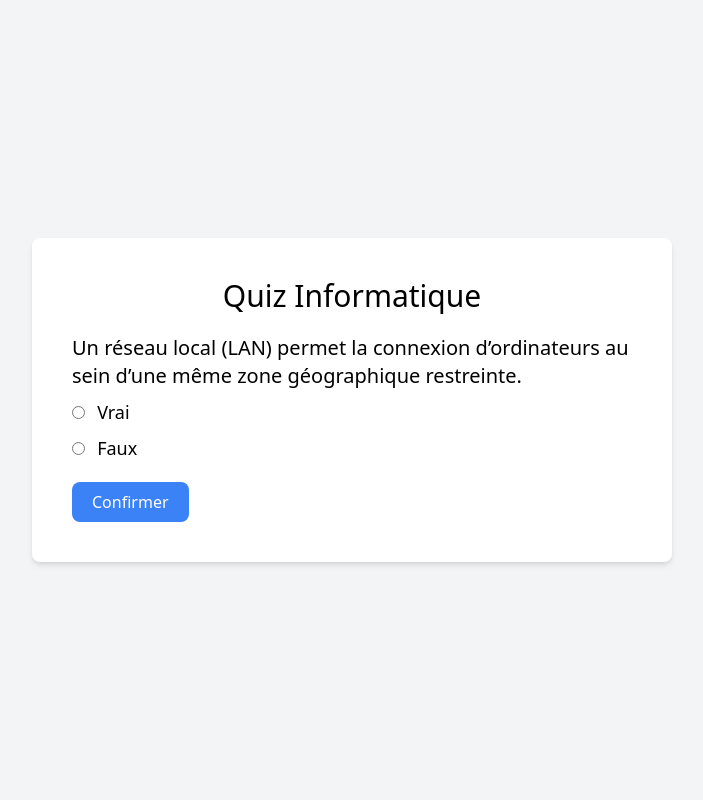
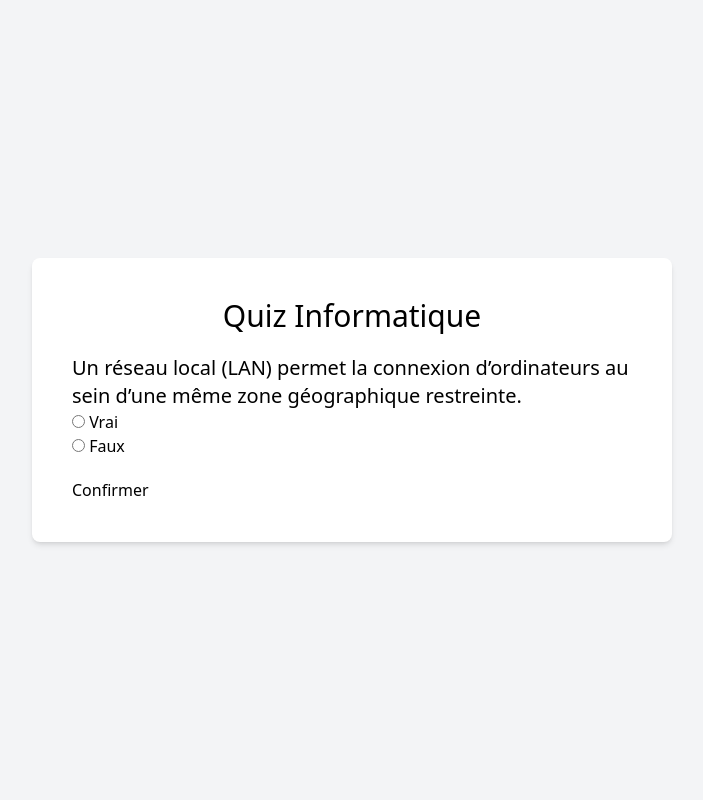
Before and after one commit to lefarmer01600/EPSI-on-jouait, a Flask app: page / in a window 1280 px wide. Shown: the whole page, without its empty margins (288-991 px from the left). Run offline with Flask 3, Linux system fonts and the light colour scheme.

Commit message:
added local css

```diff
--- a/app.py
+++ b/app.py
@@ -29,7 +29,9 @@
             return render_template('answer.html', reponse="Bonne réponse")
         return render_template('answer.html',reponse="Mauvaise réponse")
     return render_template('answer.html')
+
 if __name__ == '__main__':
     from waitress import serve
     serve(app, host="0.0.0.0", port=8080)
     # app.run(debug=True)
+    # app.static_folder = 'static'
--- /dev/null
+++ b/static/style.css
@@ -0,0 +1,522 @@
+*, ::before, ::after {
+    --tw-border-spacing-x: 0;
+    --tw-border-spacing-y: 0;
+    --tw-translate-x: 0;
+    --tw-translate-y: 0;
+    --tw-rotate: 0;
+    --tw-skew-x: 0;
+    --tw-skew-y: 0;
+    --tw-scale-x: 1;
+    --tw-scale-y: 1;
+    --tw-pan-x: ;
+    --tw-pan-y: ;
+    --tw-pinch-zoom: ;
+    --tw-scroll-snap-strictness: proximity;
+    --tw-gradient-from-position: ;
+    --tw-gradient-via-position: ;
+    --tw-gradient-to-position: ;
+    --tw-ordinal: ;
+    --tw-slashed-zero: ;
+    --tw-numeric-figure: ;
+    --tw-numeric-spacing: ;
+    --tw-numeric-fraction: ;
+    --tw-ring-inset: ;
+    --tw-ring-offset-width: 0px;
+    --tw-ring-offset-color: #fff;
+    --tw-ring-color: rgb(59 130 246 / 0.5);
+    --tw-ring-offset-shadow: 0 0 #0000;
+    --tw-ring-shadow: 0 0 #0000;
+    --tw-shadow: 0 0 #0000;
+    --tw-shadow-colored: 0 0 #0000;
+    --tw-blur: ;
+    --tw-brightness: ;
+    --tw-contrast: ;
+    --tw-grayscale: ;
+    --tw-hue-rotate: ;
+    --tw-invert: ;
+    --tw-saturate: ;
+    --tw-sepia: ;
+    --tw-drop-shadow: ;
+    --tw-backdrop-blur: ;
+    --tw-backdrop-brightness: ;
+    --tw-backdrop-contrast: ;
+    --tw-backdrop-grayscale: ;
+    --tw-backdrop-hue-rotate: ;
+    --tw-backdrop-invert: ;
+    --tw-backdrop-opacity: ;
+    --tw-backdrop-saturate: ;
+    --tw-backdrop-sepia: ;
+    --tw-contain-size: ;
+    --tw-contain-layout: ;
+    --tw-contain-paint: ;
+    --tw-contain-style: ;
+  }
+  ::backdrop {
+    --tw-border-spacing-x: 0;
+    --tw-border-spacing-y: 0;
+    --tw-translate-x: 0;
+    --tw-translate-y: 0;
+    --tw-rotate: 0;
+    --tw-skew-x: 0;
+    --tw-skew-y: 0;
+    --tw-scale-x: 1;
+    --tw-scale-y: 1;
+    --tw-pan-x: ;
+    --tw-pan-y: ;
+    --tw-pinch-zoom: ;
+    --tw-scroll-snap-strictness: proximity;
+    --tw-gradient-from-position: ;
+    --tw-gradient-via-position: ;
+    --tw-gradient-to-position: ;
+    --tw-ordinal: ;
+    --tw-slashed-zero: ;
+    --tw-numeric-figure: ;
+    --tw-numeric-spacing: ;
+    --tw-numeric-fraction: ;
+    --tw-ring-inset: ;
+    --tw-ring-offset-width: 0px;
+    --tw-ring-offset-color: #fff;
+    --tw-ring-color: rgb(59 130 246 / 0.5);
+    --tw-ring-offset-shadow: 0 0 #0000;
+    --tw-ring-shadow: 0 0 #0000;
+    --tw-shadow: 0 0 #0000;
+    --tw-shadow-colored: 0 0 #0000;
+    --tw-blur: ;
+    --tw-brightness: ;
+    --tw-contrast: ;
+    --tw-grayscale: ;
+    --tw-hue-rotate: ;
+    --tw-invert: ;
+    --tw-saturate: ;
+    --tw-sepia: ;
+    --tw-drop-shadow: ;
+    --tw-backdrop-blur: ;
+    --tw-backdrop-brightness: ;
+    --tw-backdrop-contrast: ;
+    --tw-backdrop-grayscale: ;
+    --tw-backdrop-hue-rotate: ;
+    --tw-backdrop-invert: ;
+    --tw-backdrop-opacity: ;
+    --tw-backdrop-saturate: ;
+    --tw-backdrop-sepia: ;
+    --tw-contain-size: ;
+    --tw-contain-layout: ;
+    --tw-contain-paint: ;
+    --tw-contain-style: ;
+  }
+  /*
+  ! tailwindcss v3.4.12 | MIT License | https://tailwindcss.com
+  */
+  /*
+  1. Prevent padding and border from affecting element width. (https://github.com/mozdevs/cssremedy/issues/4)
+  2. Allow adding a border to an element by just adding a border-width. (https://github.com/tailwindcss/tailwindcss/pull/116)
+  */
+  *,
+  ::before,
+  ::after {
+    box-sizing: border-box;
+    /* 1 */
+    border-width: 0;
+    /* 2 */
+    border-style: solid;
+    /* 2 */
+    border-color: #e5e7eb;
+    /* 2 */
+  }
+  ::before,
+  ::after {
+    --tw-content: '';
+  }
+  /*
+  1. Use a consistent sensible line-height in all browsers.
+  2. Prevent adjustments of font size after orientation changes in iOS.
+  3. Use a more readable tab size.
+  4. Use the user's configured `sans` font-family by default.
+  5. Use the user's configured `sans` font-feature-settings by default.
+  6. Use the user's configured `sans` font-variation-settings by default.
+  7. Disable tap highlights on iOS
+  */
+  html,
+  :host {
+    line-height: 1.5;
+    /* 1 */
+    -webkit-text-size-adjust: 100%;
+    /* 2 */
+    -moz-tab-size: 4;
+    /* 3 */
+    tab-size: 4;
+    /* 3 */
+    font-family: ui-sans-serif, system-ui, sans-serif, "Apple Color Emoji", "Segoe UI Emoji", "Segoe UI Symbol", "Noto Color Emoji";
+    /* 4 */
+    font-feature-settings: normal;
+    /* 5 */
+    font-variation-settings: normal;
+    /* 6 */
+    -webkit-tap-highlight-color: transparent;
+    /* 7 */
+  }
+  /*
+  1. Remove the margin in all browsers.
+  2. Inherit line-height from `html` so users can set them as a class directly on the `html` element.
+  */
+  body {
+    margin: 0;
+    /* 1 */
+    line-height: inherit;
+    /* 2 */
+  }
+  /*
+  1. Add the correct height in Firefox.
+  2. Correct the inheritance of border color in Firefox. (https://bugzilla.mozilla.org/show_bug.cgi?id=190655)
+  3. Ensure horizontal rules are visible by default.
+  */
+  hr {
+    height: 0;
+    /* 1 */
+    color: inherit;
+    /* 2 */
+    border-top-width: 1px;
+    /* 3 */
+  }
+  /*
+  Add the correct text decoration in Chrome, Edge, and Safari.
+  */
+  abbr:where([title]) {
+    text-decoration: underline dotted;
+  }
+  /*
+  Remove the default font size and weight for headings.
+  */
+  h1,
+  h2,
+  h3,
+  h4,
+  h5,
+  h6 {
+    font-size: inherit;
+    font-weight: inherit;
+  }
+  /*
+  Reset links to optimize for opt-in styling instead of opt-out.
+  */
+  a {
+    color: inherit;
+    text-decoration: inherit;
+  }
+  /*
+  Add the correct font weight in Edge and Safari.
+  */
+  b,
+  strong {
+    font-weight: bolder;
+  }
+  /*
+  1. Use the user's configured `mono` font-family by default.
+  2. Use the user's configured `mono` font-feature-settings by default.
+  3. Use the user's configured `mono` font-variation-settings by default.
+  4. Correct the odd `em` font sizing in all browsers.
+  */
+  code,
+  kbd,
+  samp,
+  pre {
+    font-family: ui-monospace, SFMono-Regular, Menlo, Monaco, Consolas, "Liberation Mono", "Courier New", monospace;
+    /* 1 */
+    font-feature-settings: normal;
+    /* 2 */
+    font-variation-settings: normal;
+    /* 3 */
+    font-size: 1em;
+    /* 4 */
+  }
+  /*
+  Add the correct font size in all browsers.
+  */
+  small {
+    font-size: 80%;
+  }
+  /*
+  Prevent `sub` and `sup` elements from affecting the line height in all browsers.
+  */
+  sub,
+  sup {
+    font-size: 75%;
+    line-height: 0;
+    position: relative;
+    vertical-align: baseline;
+  }
+  sub {
+    bottom: -0.25em;
+  }
+  sup {
+    top: -0.5em;
+  }
+  /*
+  1. Remove text indentation from table contents in Chrome and Safari. (https://bugs.chromium.org/p/chromium/issues/detail?id=999088, https://bugs.webkit.org/show_bug.cgi?id=201297)
+  2. Correct table border color inheritance in all Chrome and Safari. (https://bugs.chromium.org/p/chromium/issues/detail?id=935729, https://bugs.webkit.org/show_bug.cgi?id=195016)
+  3. Remove gaps between table borders by default.
+  */
+  table {
+    text-indent: 0;
+    /* 1 */
+    border-color: inherit;
+    /* 2 */
+    border-collapse: collapse;
+    /* 3 */
+  }
+  /*
+  1. Change the font styles in all browsers.
+  2. Remove the margin in Firefox and Safari.
+  3. Remove default padding in all browsers.
+  */
+  button,
+  input,
+  optgroup,
+  select,
+  textarea {
+    font-family: inherit;
+    /* 1 */
+    font-feature-settings: inherit;
+    /* 1 */
+    font-variation-settings: inherit;
+    /* 1 */
+    font-size: 100%;
+    /* 1 */
+    font-weight: inherit;
+    /* 1 */
+    line-height: inherit;
+    /* 1 */
+    letter-spacing: inherit;
+    /* 1 */
+    color: inherit;
+    /* 1 */
+    margin: 0;
+    /* 2 */
+    padding: 0;
+    /* 3 */
+  }
+  /*
+  Remove the inheritance of text transform in Edge and Firefox.
+  */
+  button,
+  select {
+    text-transform: none;
+  }
+  /*
+  1. Correct the inability to style clickable types in iOS and Safari.
+  2. Remove default button styles.
+  */
+  button,
+  input:where([type='button']),
+  input:where([type='reset']),
+  input:where([type='submit']) {
+    -webkit-appearance: button;
+    /* 1 */
+    background-color: transparent;
+    /* 2 */
+    background-image: none;
+    /* 2 */
+  }
+  /*
+  Use the modern Firefox focus style for all focusable elements.
+  */
+  :-moz-focusring {
+    outline: auto;
+  }
+  /*
+  Remove the additional `:invalid` styles in Firefox. (https://github.com/mozilla/gecko-dev/blob/2f9eacd9d3d995c937b4251a5557d95d494c9be1/layout/style/res/forms.css#L728-L737)
+  */
+  :-moz-ui-invalid {
+    box-shadow: none;
+  }
+  /*
+  Add the correct vertical alignment in Chrome and Firefox.
+  */
+  progress {
+    vertical-align: baseline;
+  }
+  /*
+  Correct the cursor style of increment and decrement buttons in Safari.
+  */
+  ::-webkit-inner-spin-button,
+  ::-webkit-outer-spin-button {
+    height: auto;
+  }
+  /*
+  1. Correct the odd appearance in Chrome and Safari.
+  2. Correct the outline style in Safari.
+  */
+  [type='search'] {
+    -webkit-appearance: textfield;
+    /* 1 */
+    outline-offset: -2px;
+    /* 2 */
+  }
+  /*
+  Remove the inner padding in Chrome and Safari on macOS.
+  */
+  ::-webkit-search-decoration {
+    -webkit-appearance: none;
+  }
+  /*
+  1. Correct the inability to style clickable types in iOS and Safari.
+  2. Change font properties to `inherit` in Safari.
+  */
+  ::-webkit-file-upload-button {
+    -webkit-appearance: button;
+    /* 1 */
+    font: inherit;
+    /* 2 */
+  }
+  /*
+  Add the correct display in Chrome and Safari.
+  */
+  summary {
+    display: list-item;
+  }
+  /*
+  Removes the default spacing and border for appropriate elements.
+  */
+  blockquote,
+  dl,
+  dd,
+  h1,
+  h2,
+  h3,
+  h4,
+  h5,
+  h6,
+  hr,
+  figure,
+  p,
+  pre {
+    margin: 0;
+  }
+  fieldset {
+    margin: 0;
+    padding: 0;
+  }
+  legend {
+    padding: 0;
+  }
+  ol,
+  ul,
+  menu {
+    list-style: none;
+    margin: 0;
+    padding: 0;
+  }
+  /*
+  Reset default styling for dialogs.
+  */
+  dialog {
+    padding: 0;
+  }
+  /*
+  Prevent resizing textareas horizontally by default.
+  */
+  textarea {
+    resize: vertical;
+  }
+  /*
+  1. Reset the default placeholder opacity in Firefox. (https://github.com/tailwindlabs/tailwindcss/issues/3300)
+  2. Set the default placeholder color to the user's configured gray 400 color.
+  */
+  input::placeholder,
+  textarea::placeholder {
+    opacity: 1;
+    /* 1 */
+    color: #9ca3af;
+    /* 2 */
+  }
+  /*
+  Set the default cursor for buttons.
+  */
+  button,
+  [role="button"] {
+    cursor: pointer;
+  }
+  /*
+  Make sure disabled buttons don't get the pointer cursor.
+  */
+  :disabled {
+    cursor: default;
+  }
+  /*
+  1. Make replaced elements `display: block` by default. (https://github.com/mozdevs/cssremedy/issues/14)
+  2. Add `vertical-align: middle` to align replaced elements more sensibly by default. (https://github.com/jensimmons/cssremedy/issues/14#issuecomment-634934210)
+     This can trigger a poorly considered lint error in some tools but is included by design.
+  */
+  img,
+  svg,
+  video,
+  canvas,
+  audio,
+  iframe,
+  embed,
+  object {
+    display: block;
+    /* 1 */
+    vertical-align: middle;
+    /* 2 */
+  }
+  /*
+  Constrain images and videos to the parent width and preserve their intrinsic aspect ratio. (https://github.com/mozdevs/cssremedy/issues/14)
+  */
+  img,
+  video {
+    max-width: 100%;
+    height: auto;
+  }
+  /* Make elements with the HTML hidden attribute stay hidden by default */
+  [hidden] {
+    display: none;
+  }
+  .mb-5 {
+    margin-bottom: 1.25rem;
+  }
+  .flex {
+    display: flex;
+  }
+  .h-screen {
+    height: 100vh;
+  }
+  .w-1\/2 {
+    width: 50%;
+  }
+  .items-center {
+    align-items: center;
+  }
+  .justify-center {
+    justify-content: center;
+  }
+  .rounded-lg {
+    border-radius: 0.5rem;
+  }
+  .bg-gray-100 {
+    --tw-bg-opacity: 1;
+    background-color: rgb(243 244 246 / var(--tw-bg-opacity));
+  }
+  .bg-white {
+    --tw-bg-opacity: 1;
+    background-color: rgb(255 255 255 / var(--tw-bg-opacity));
+  }
+  .p-10 {
+    padding: 2.5rem;
+  }
+  .text-center {
+    text-align: center;
+  }
+  .text-3xl {
+    font-size: 1.875rem;
+    line-height: 2.25rem;
+  }
+  .text-xl {
+    font-size: 1.25rem;
+    line-height: 1.75rem;
+  }
+  .shadow-md {
+    --tw-shadow: 0 4px 6px -1px rgb(0 0 0 / 0.1), 0 2px 4px -2px rgb(0 0 0 / 0.1);
+    --tw-shadow-colored: 0 4px 6px -1px var(--tw-shadow-color), 0 2px 4px -2px var(--tw-shadow-color);
+    box-shadow: var(--tw-ring-offset-shadow, 0 0 #0000), var(--tw-ring-shadow, 0 0 #0000), var(--tw-shadow);
+  }
--- a/templates/answer.html
+++ b/templates/answer.html
@@ -5,7 +5,8 @@
     <meta charset="UTF-8">
     <meta name="viewport" content="width=device-width, initial-scale=1.0">
     <title>Réponse au Quiz</title>
-    <link href="https://cdn.jsdelivr.net/npm/tailwindcss@2.2.19/dist/tailwind.min.css" rel="stylesheet">
+    <!-- <link href="https://cdn.jsdelivr.net/npm/tailwindcss@2.2.19/dist/tailwind.min.css" rel="stylesheet"> -->
+    <link rel="stylesheet" href="{{ url_for('static', filename='style.css') }}">
 </head>
 
 <body class="bg-gray-100 flex items-center justify-center h-screen">
--- a/templates/home.html
+++ b/templates/home.html
@@ -5,7 +5,8 @@
     <meta charset="UTF-8">
     <meta name="viewport" content="width=device-width, initial-scale=1.0">
     <title>Quiz Informatique</title>
-    <link href="https://cdn.jsdelivr.net/npm/tailwindcss@2.2.19/dist/tailwind.min.css" rel="stylesheet">
+    <!-- <link href="https://cdn.jsdelivr.net/npm/tailwindcss@2.2.19/dist/tailwind.min.css" rel="stylesheet"> -->
+    <link rel="stylesheet" href="{{ url_for('static', filename='style.css') }}">
 </head>
 
 <body class="bg-gray-100 flex items-center justify-center h-screen">
```
